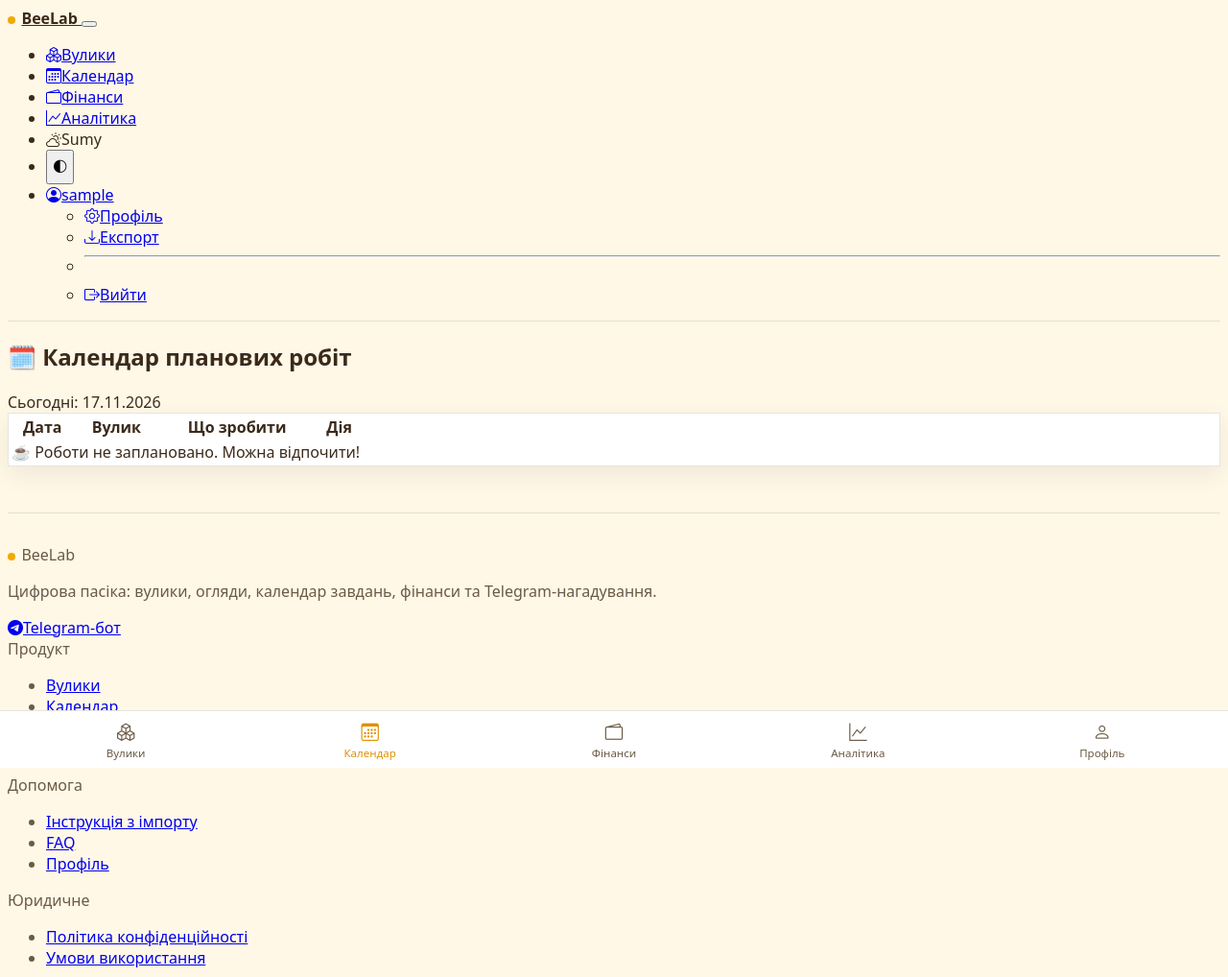
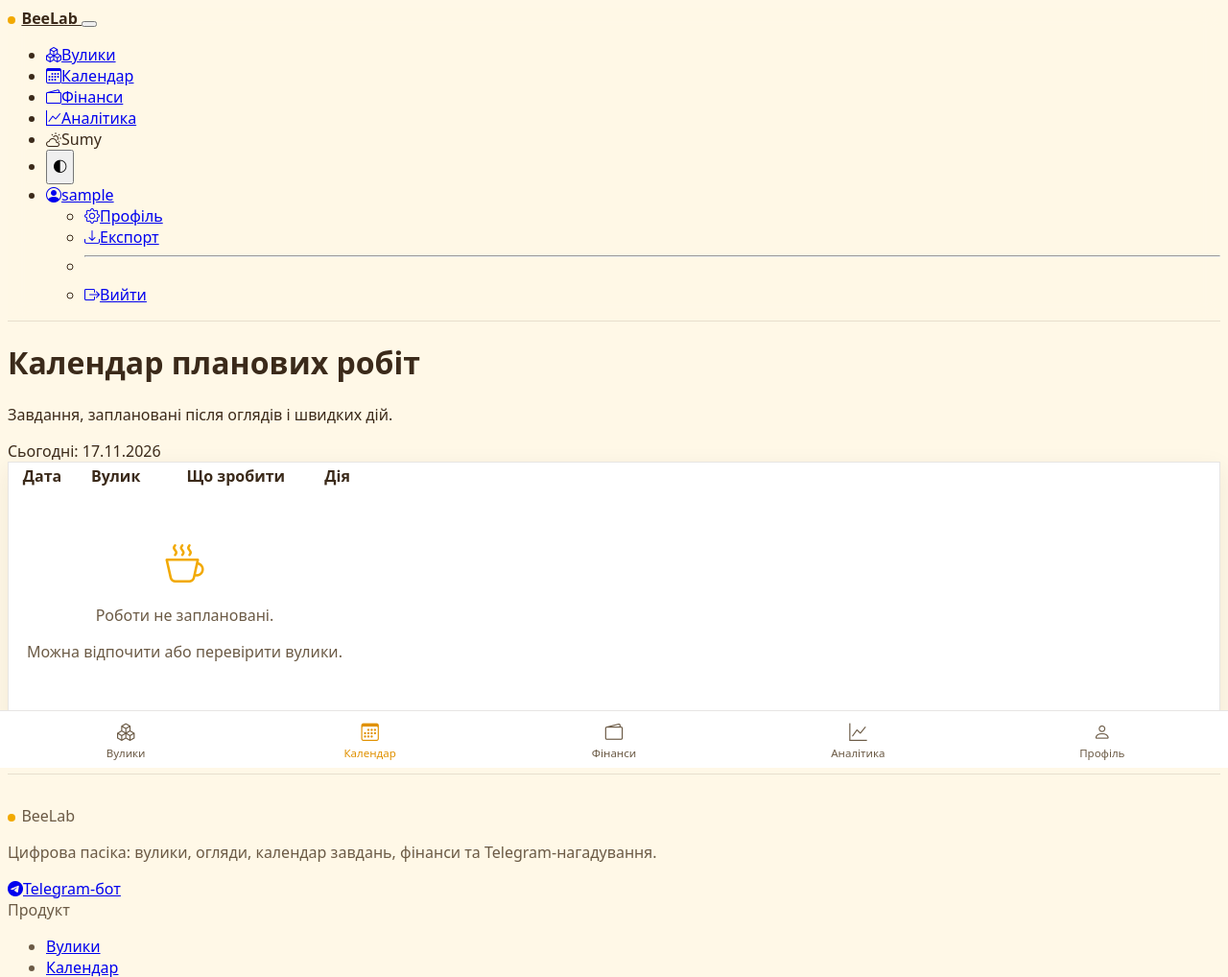
Before and after one commit to EsegyCode/BeeLabWeb, a Flask app: page /calendar in a window 1280 px wide. Shown: the top 1018 px of the page at 96% size. Run offline with Flask 3, Linux system fonts and the light colour scheme; the visitor is signed in with stand-in values (Sample User, id 1); data that the repository does not hold is empty.

Commit message:
feat(frontend): stage F calendar

```diff
--- a/templates/calendar.html
+++ b/templates/calendar.html
@@ -1,19 +1,23 @@
 {% extends 'base.html' %}
 
+{% block title %}Календар робіт — BeeLab{% endblock %}
+
 {% block content %}
-<div class="container mt-4">
-    <div class="d-flex justify-content-between align-items-center mb-4">
-        <h2>🗓️ Календар планових робіт</h2>
-        <span class="badge bg-secondary">Сьогодні: {{ today.strftime('%d.%m.%Y') }}</span>
+<div class="d-flex flex-column flex-md-row justify-content-between align-items-md-center gap-3 mb-4">
+    <div>
+        <h1 class="h2 fw-bold mb-1">Календар планових робіт</h1>
+        <p class="text-muted mb-0">Завдання, заплановані після оглядів і швидких дій.</p>
+    </div>
+    <span class="badge text-bg-light border align-self-start">Сьогодні: {{ today.strftime('%d.%m.%Y') }}</span>
 </div>
 
-    <div class="card shadow border-0">
+<div class="card border-0">
     <div class="card-body p-0">
         <div class="table-responsive">
             <table class="table table-hover align-middle mb-0">
                 <thead class="table-light">
                     <tr>
-                            <th class="px-4">Дата</th>
+                        <th class="px-4 py-3">Дата</th>
                         <th>Вулик</th>
                         <th>Що зробити</th>
                         <th class="text-center">Дія</th>
@@ -25,22 +29,30 @@
                         <td class="px-4 fw-bold">
                             {{ task.planned_date.strftime('%d.%m.%Y') }}
                             {% if task.planned_date < today %}
-                                    <span class="badge bg-danger ms-1">ПРОСТРОЧЕНО</span>
+                                <span class="badge text-bg-danger ms-1">Прострочено</span>
+                            {% elif task.planned_date == today %}
+                                <span class="badge text-bg-warning text-dark ms-1">Сьогодні</span>
                             {% endif %}
                         </td>
-                            <td><strong>#{{ task.hive.hive_number }}</strong> ({{ task.hive.bee_species }})</td>
+                        <td><strong>#{{ task.hive.hive_number }}</strong> <span class="text-muted">({{ task.hive.bee_species }})</span></td>
                         <td>{{ task.task_type }}</td>
                         <td class="text-center">
-                                <form action="{{ url_for('hives.complete_task', task_id=task.id) }}" method="POST" style="display:inline;">
-                                    <button type="submit" class="btn btn-sm btn-success shadow-sm px-3">✅ Готово</button>
+                            <form action="{{ url_for('hives.complete_task', task_id=task.id) }}" method="POST" class="d-inline">
                                 <input type="hidden" name="csrf_token" value="{{ csrf_token() }}">
+                                <button type="submit" class="btn btn-sm btn-success">
+                                    <i class="bi bi-check2-circle me-1" aria-hidden="true"></i>Готово
+                                </button>
                             </form>
                         </td>
                     </tr>
                     {% else %}
                     <tr>
-                            <td colspan="4" class="text-center py-5 text-muted">
-                                ☕ Роботи не заплановано. Можна відпочити!
+                        <td colspan="4" class="text-center py-5">
+                            <div class="empty-state">
+                                <div class="empty-state-icon"><i class="bi bi-cup-hot" aria-hidden="true"></i></div>
+                                <div class="fw-semibold mb-2">Роботи не заплановані.</div>
+                                <p class="small text-muted mb-0">Можна відпочити або перевірити вулики.</p>
+                            </div>
                         </td>
                     </tr>
                     {% endfor %}
@@ -49,5 +61,4 @@
         </div>
     </div>
 </div>
-</div>
 {% endblock %}
```
Lines whose indentation alone changed are shown as unchanged.
